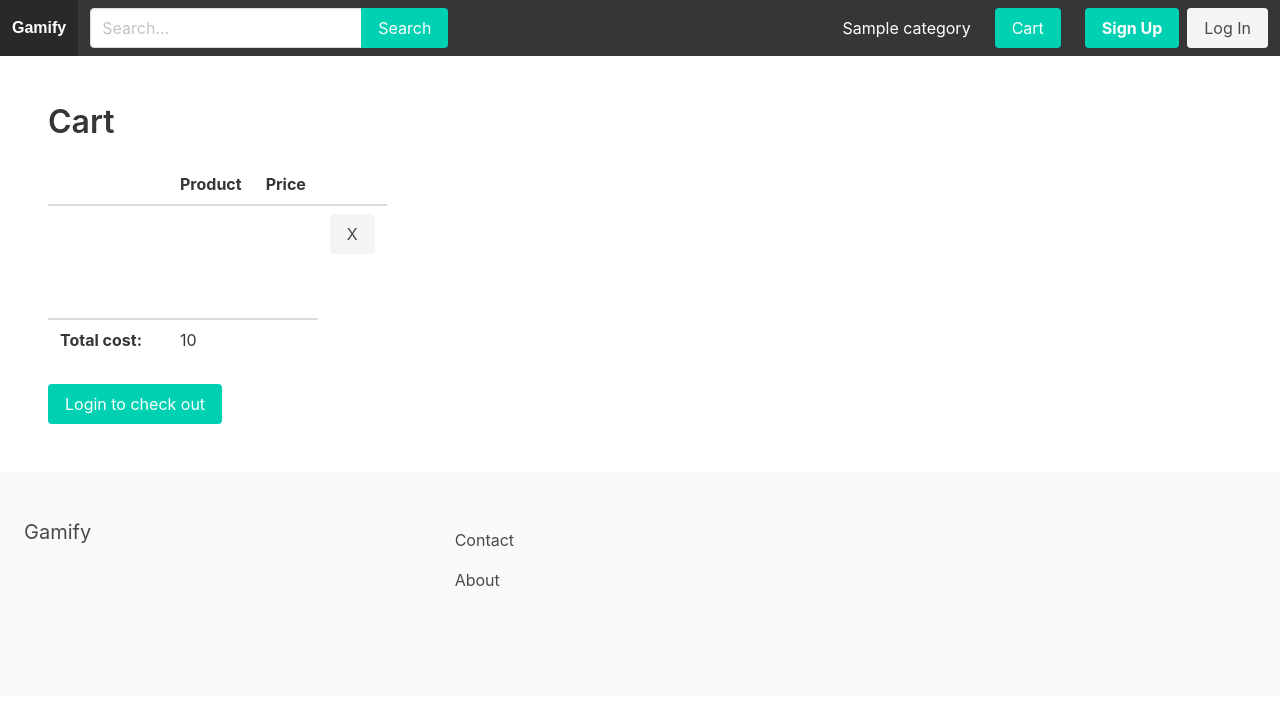
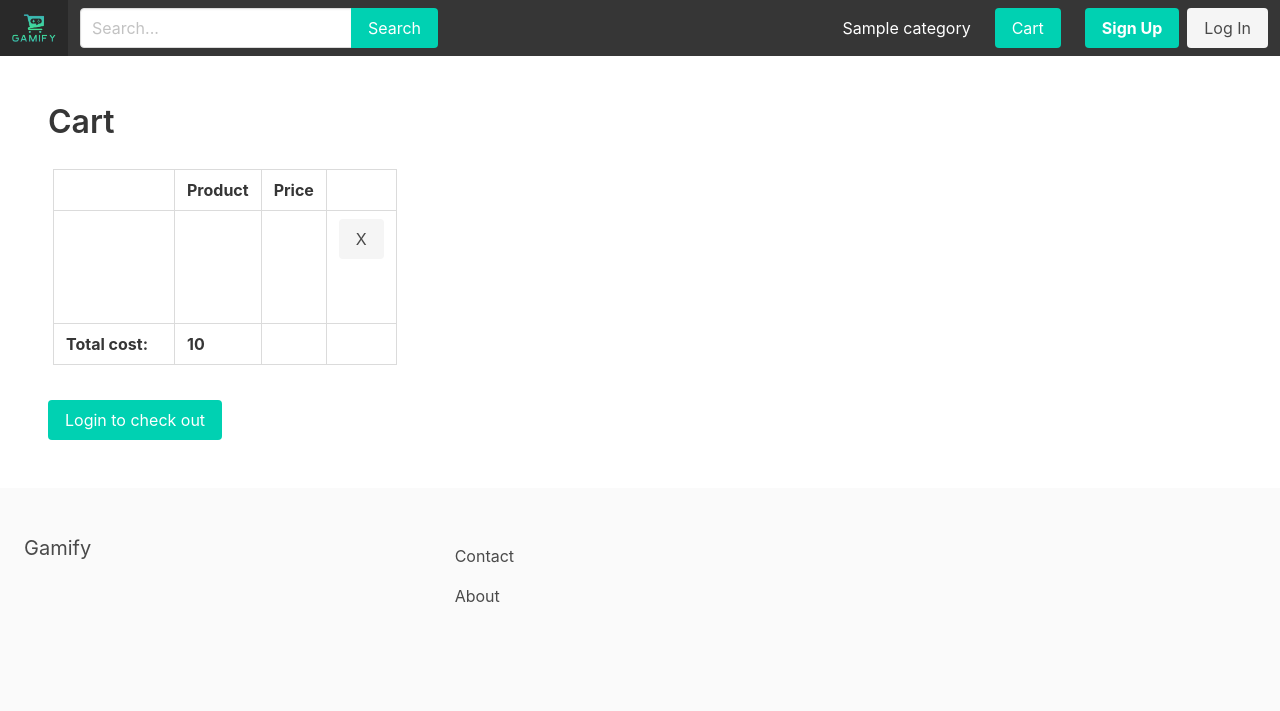
Before and after one commit to nkalofonos/Gamify, a Django app: template gamifyvenv/gamify/apps/cart/templates/cart.html in a window 1280 px wide. Shown: the top 711 px of the page. Run offline with Django 3.2, Linux system fonts and the light colour scheme; the template is opened without the code that fills it: most values are stand-ins (such as "Sample title", 1, 10 or a date in 2020); some libraries are stand-ins or nearby versions.

Commit message:
Cosmetic changes 2

```diff
--- a/gamifyvenv/gamify/apps/cart/templates/cart.html
+++ b/gamifyvenv/gamify/apps/cart/templates/cart.html
@@ -7,8 +7,8 @@
         <h1 class="title">Cart</h1>
 
         {% if cart %}
-            <div class="table">
-                <table class="table">
+            <div class="table is-inline-block is-bordered" style="padding: 5px; border-radius: 5px;">
+                <table class="table" style="padding: 5px; border-radius: 5px;">
                     <thead>
                         <th></th>
                         <th>Product</th>
@@ -24,7 +24,7 @@
                                 </figure>
                             </td>
                             <td>
-                                <a :href="product.url">
+                                <a :href="product.url" style="color: rgb(0, 185, 145);">
                                     [[ product.title ]]
                                 </a>
                             </td>
@@ -36,7 +36,8 @@
                     <tfoot>
                         <tr>
                             <td style="font-weight:bold"> Total cost:</td>
-                            <td>{{ cart.get_total_cost }}</td>
+                            <td style="font-weight:bold">{{ cart.get_total_cost }}</td>
+                            <td></td>
                             <td></td>
                         </tr>
                     </tfoot>
--- a/gamifyvenv/gamify/apps/core/templates/base.html
+++ b/gamifyvenv/gamify/apps/core/templates/base.html
@@ -12,7 +12,7 @@
     <body>
 		<nav class="navbar is-dark" id="navbarapp">
 			<div class="navbar-brand">
-				<a href="{% url 'frontpage' %}" class="navbar-item" style="font-weight:bold; font-family:Arial" href="/">Gamify</a>
+				<a href="{% url 'frontpage' %}" class="navbar-item" style="font-weight:bold; font-family:Arial" href="/"><img src="media/uploads/gamify_logo.png" style="height: 100%; width: 100%;"></a>
 
 				<a @click="toggleMenu()" role="button" class="navbar-burger burger" aria-label="menu" aria-expanded="false" data-target="main-navbar">
 					<span aria-hidden="true"></span>
```
Also changed, not shown: gamifyvenv/gamify/apps/store/templates/product_detail.html (+13 -6 lines), gamifyvenv/gamify/db.sqlite3, gamifyvenv/gamify/media/uploads/gamify_logo.png (added).
